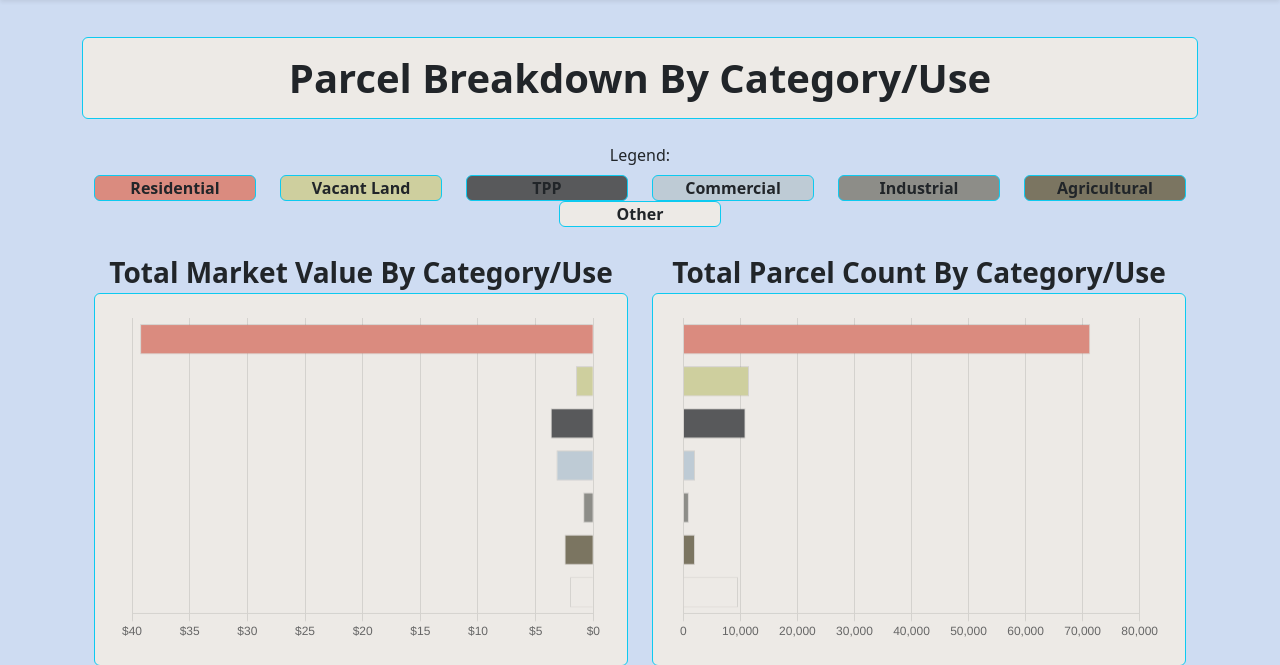
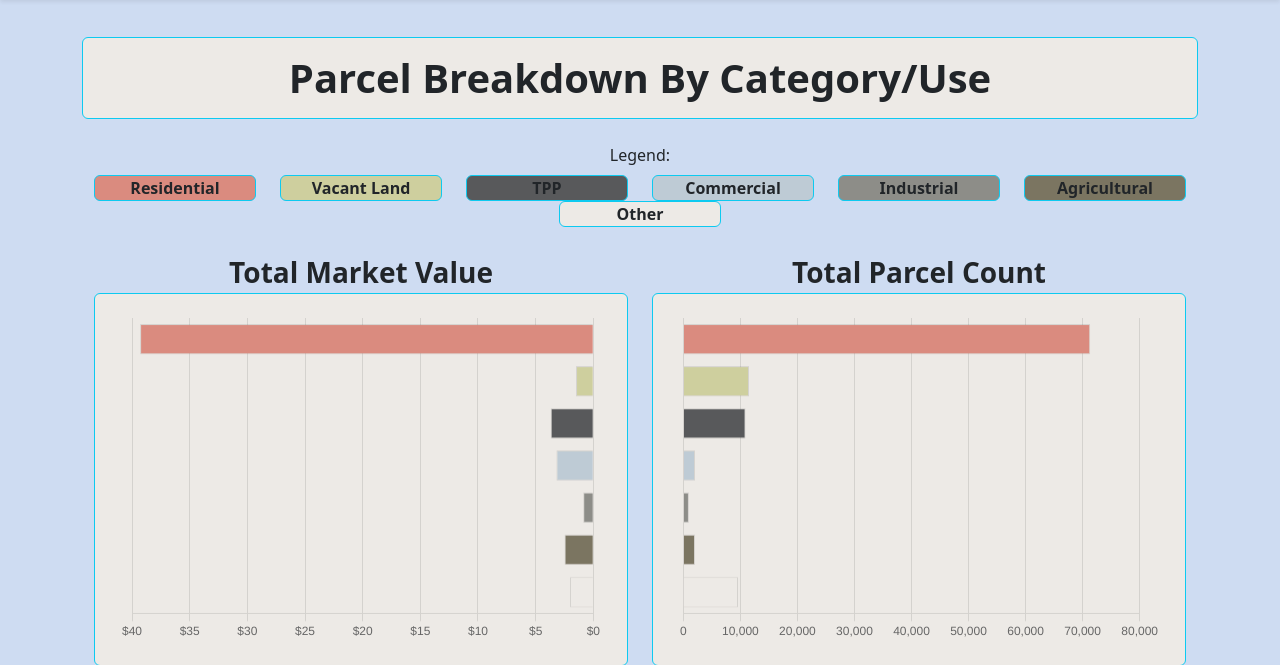
Before and after one commit to Deltron2020/flaskDashboardProject, a Flask app: page / in a window 1280 px wide. Shown: the part 67-732 px from the top of the page. Run offline with Flask 3, Linux system fonts and the light colour scheme; some libraries are stand-ins or nearby versions.

Commit message:
Small modifications & Added OLH section

```diff
--- a/templates/DB_BarChartsParcelBreakdown.html
+++ b/templates/DB_BarChartsParcelBreakdown.html
@@ -1,7 +1,7 @@
 <div class="row mb-4 justify-content-evenly mx-auto grid">
 
             <div class="col-lg-6 col-md-6 col-sm-12 text-center">
-                <label class="fw-bold fs-3">Total Market Value By Category/Use</label>
+                <label class="fw-bold fs-3"> Total Market Value </label>
                 <div class="bg-box chart-container p-4 border border-info border-start-10 rounded-start rounded-end text-center">
                     <div>
                         <canvas id="barParcelValues" height="200px"></canvas>
@@ -11,7 +11,7 @@
 
 
             <div class="col-lg-6 col-md-6 col-sm-12 text-center">
-                <label class="fw-bold fs-3">Total Parcel Count By Category/Use</label>
+                <label class="fw-bold fs-3"> Total Parcel Count </label>
                 <div class="bg-box chart-container p-4 border border-info border-start-10 rounded-start rounded-end text-center">
                     <div>
                         <canvas id="barParcelCounts" height="200px"></canvas>
--- /dev/null
+++ b/templates/DB_DoughnutChartHxApps.html
@@ -0,0 +1,75 @@
+<div class="row mb-4 justify-content-evenly mx-auto grid">
+
+            <div class="col-lg-6 col-md-6 col-sm-12 text-center">
+                <label class="fw-bold fs-3"> Application Type </label>
+                <div class="bg-box chart-container p-4 border border-info border-start-10 rounded-start rounded-end text-center">
+                    <div>
+                        <canvas id="doughnutChart" height="550px"></canvas>
+                    </div>
+                </div>
+            </div>
+
+
+            <div class="col-lg-6 col-md-6 col-sm-12 text-center">
+                <label class="fw-bold fs-3"> By the Numbers </label>
+                <div class="bg-box chart-container p-4 border border-info border-start-10 rounded-start rounded-end text-center">
+                    <div>
+                        <h3> We received 3,491 total homestead applications in 2023! </h3>
+                        <br>
+                        <p><a href="https://www.pa.martin.fl.us/images/stories/files/handouts/MCPA_Homestead-Exemption.pdf" target = "_blank">
+                        <img src="/static/hx.png" alt="Homstead Info" width="350px" height="475px" class="rounded mx-auto">
+                        </a></p>
+                    </div>
+                </div>
+            </div>
+
+            <script>
+                var doughApps = document.getElementById("doughnutChart");
+
+                const doughAppsData = {
+                  labels: [
+                      'Mail-In',
+                      'Online',
+                      'Walk In'
+                  ],
+                  datasets: [{
+                    label: 'Applications By Type',
+                    data: [66, 1195, 2230],
+                    backgroundColor: [
+                        '#DA8B7F',
+                        '#CECF9E',
+                        '#BECBD5'
+                    ],
+                    hoverOffset: 3,
+                      radius: '90%'
+                  }]
+                };
+
+                new Chart(doughApps, {
+                  type: 'doughnut',
+                  data: doughAppsData,
+                    options: {
+                      layout: {
+                          padding: {
+                              bottom: 0,
+                              top: 0
+                          }
+                      },
+                      plugins: {
+                          legend: {
+                              labels: {
+                                  font:
+                                      {
+                                         size: 14
+                                      }
+                              },
+                              display: true,
+                              align: 'start'
+                          }
+                      }
+                    }
+                });
+
+            </script>
+
+        </div>
--- a/templates/DB_Home.html
+++ b/templates/DB_Home.html
@@ -27,6 +27,10 @@
 
         {% include 'DB_BarChartQ1Sales.html' %}
 
+        <h1 class = "bg-box mb-4 border border-info border-start-10 rounded-start rounded-end text-center mt-5 p-3 fw-bold"> Homestead Applications </h1>
+
+        {% include 'DB_DoughnutChartHxApps.html' %}
+
     </div>
 
     {% include 'footer.html' %}
```
